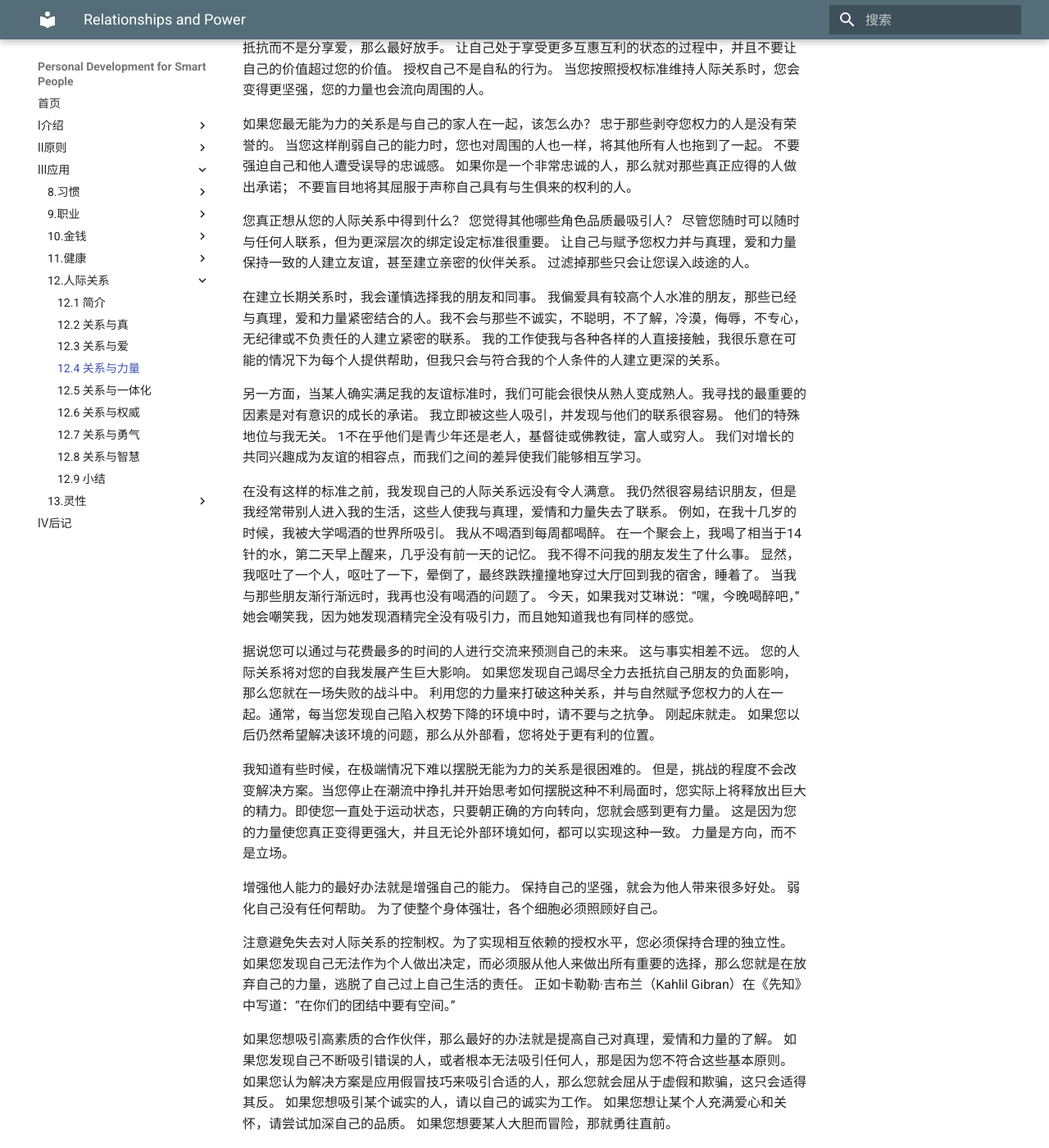
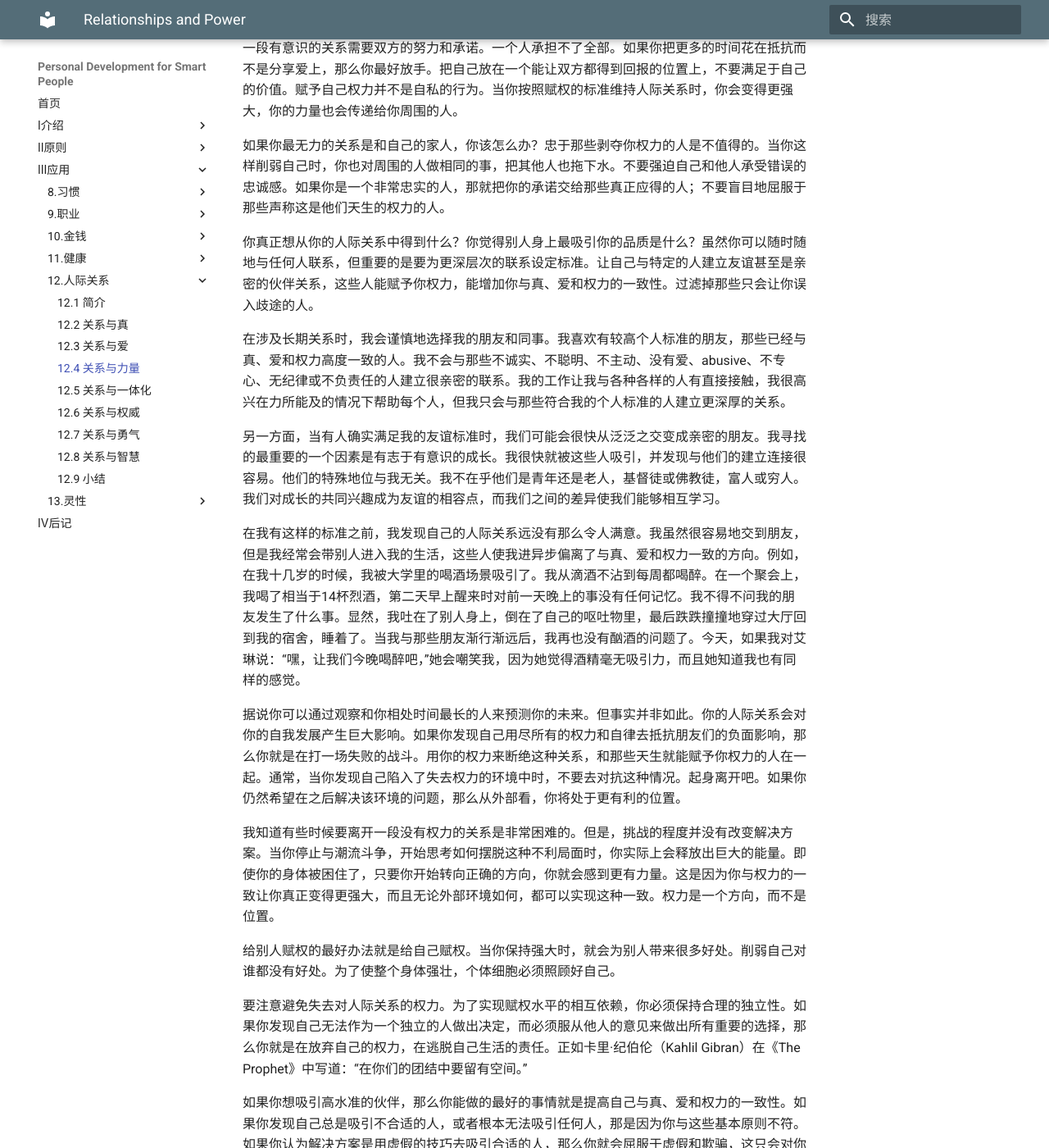
Before and after one commit to wtsnwei/pdsp, an MkDocs documentation site: the page built from docs/3.Application/12.relationships/03.relationships-and-power.md, in a window 1280 px wide and 1400 px high, scrolled down 447 px. Shown: the whole window at 82% size. Built offline with MkDocs 1.6.1 and Material for MkDocs 9.7.7, drawn with Linux system fonts in a browser that asks for light colours; some of the changed text lies outside the part shown.

Commit message:
校对完了《relationships and power》这一节

```diff
--- a/docs/3.Application/12.relationships/03.relationships-and-power.md
+++ b/docs/3.Application/12.relationships/03.relationships-and-power.md
@@ -3,30 +3,30 @@ title:      Relationships and Power
 date:       2021-03-17
 ---
 
-最好的人际关系有助于增加而不是减少力量。 建立关系的目的是使您与真理，爱和力量保持一致，从而体验更大的整体性。 如果连接使您无法对齐，则不值得维护。 您坚持失去关系的时间越长，您变得越弱。 最佳的人际关系将帮助您满足需求，满足您的愿望，获得清晰感并感到更紧密联系。 它们将以对您重要的方式为您的生活增添价值。
+最好的人际关系有助于增强你的权力而不是削弱你的权力。进入一段关系的要点是增加你与真、爱和权力的结合度，从而体验更大的整体性。如果一个连接让你远离了结合，那么它就不值得维护。你失去权力的关系上坚持的时间越长，你就会变得越虚弱。你最好的人际关系将帮助你满足你的需求，满足你的欲望，获得清晰感，并感受到更多的连接。它们会以对你很重要的方式为你的生活增添价值。
 
-如果您屈从于削弱您自己或使您感到被困的人际关系，那就是在释放力量。 无论情况如何，纠正此类情况都是您的责任。 意识到您可以随时选择离开。 这样做可能会带来负面影响，例如，如果您离开了一个虐待对象，将会导致收入损失，但是这种问题是暂时的。 当您放弃无能为力的关系时，您可以期望尽快恢复自己的力量。 不幸的是，滥用连接的本质是，它们破坏了您，使您难以想象再次变得强大。如果您发现自己处境不利于您并且不选择离开，那么您就选择留下来，这意味着您选择了虐待自己。
+如果你屈服于削弱你或让你感到被困住的人际关系，那你就是在放弃你的权力。无论情况如何，纠正这种情况都是你的责任。要知道你可以随时选择离开。这样做可能会带来负面影响，比如离开虐待你的伴侣会失去收入，但是这些问题是暂时的。当你放弃失去权力的关系时，你可以期望尽快恢复自己的权力。不幸的是，滥用连接的本质是，它们破坏了你，使你很难想象自己能再次强大起来。如果你发现自己处于会削弱你的情况，而你没选择离开，那么你就选择了留下来，这意味着你选择了虐待自己。
 
-有意识的关系需要双方的努力和承诺。 一个人不能独自承担全部事情。 如果您花费更多的时间与抵抗而不是分享爱，那么最好放手。 让自己处于享受更多互惠互利的状态的过程中，并且不要让自己的价值超过您的价值。 授权自己不是自私的行为。 当您按照授权标准维持人际关系时，您会变得更坚强，您的力量也会流向周围的人。
+一段有意识的关系需要双方的努力和承诺。一个人承担不了全部。如果你把更多的时间花在抵抗而不是分享爱上，那么你最好放手。把自己放在一个能让双方都得到回报的位置上，不要满足于自己的价值。赋予自己权力并不是自私的行为。当你按照赋权的标准维持人际关系时，你会变得更强大，你的力量也会传递给你周围的人。
 
-如果您最无能为力的关系是与自己的家人在一起，该怎么办？ 忠于那些剥夺您权力的人是没有荣誉的。 当您这样削弱自己的能力时，您也对周围的人也一样，将其他所有人也拖到了一起。 不要强迫自己和他人遭受误导的忠诚感。 如果你是一个非常忠诚的人，那么就对那些真正应得的人做出承诺； 不要盲目地将其屈服于声称自己具有与生俱来的权利的人。
+如果你最无力的关系是和自己的家人，你该怎么办？忠于那些剥夺你权力的人是不值得的。当你这样削弱自己时，你也对周围的人做相同的事，把其他人也拖下水。不要强迫自己和他人承受错误的忠诚感。如果你是一个非常忠实的人，那就把你的承诺交给那些真正应得的人；不要盲目地屈服于那些声称这是他们天生的权力的人。
 
-您真正想从您的人际关系中得到什么？ 您觉得其他哪些角色品质最吸引人？ 尽管您随时可以随时与任何人联系，但为更深层次的绑定设定标准很重要。 让自己与赋予您权力并与真理，爱和力量保持一致的人建立友谊，甚至建立亲密的伙伴关系。 过滤掉那些只会让您误入歧途的人。
+你真正想从你的人际关系中得到什么？你觉得别人身上最吸引你的品质是什么？虽然你可以随时随地与任何人联系，但重要的是要为更深层次的联系设定标准。让自己与特定的人建立友谊甚至是亲密的伙伴关系，这些人能赋予你权力，能增加你与真、爱和权力的一致性。过滤掉那些只会让你误入歧途的人。
 
-在建立长期关系时，我会谨慎选择我的朋友和同事。 我偏爱具有较高个人水准的朋友，那些已经与真理，爱和力量紧密结合的人。我不会与那些不诚实，不聪明，不了解，冷漠，侮辱，不专心，无纪律或不负责任的人建立紧密的联系。 我的工作使我与各种各样的人直接接触，我很乐意在可能的情况下为每个人提供帮助，但我只会与符合我的个人条件的人建立更深的关系。
+在涉及长期关系时，我会谨慎地选择我的朋友和同事。我喜欢有较高个人标准的朋友，那些已经与真、爱和权力高度一致的人。我不会与那些不诚实、不聪明、不主动、没有爱、abusive、不专心、无纪律或不负责任的人建立很亲密的联系。我的工作让我与各种各样的人有直接接触，我很高兴在力所能及的情况下帮助每个人，但我只会与那些符合我的个人标准的人建立更深厚的关系。
 
-另一方面，当某人确实满足我的友谊标准时，我们可能会很快从熟人变成熟人。我寻找的最重要的因素是对有意识的成长的承诺。 我立即被这些人吸引，并发现与他们的联系很容易。 他们的特殊地位与我无关。  1不在乎他们是青少年还是老人，基督徒或佛教徒，富人或穷人。 我们对增长的共同兴趣成为友谊的相容点，而我们之间的差异使我们能够相互学习。
+另一方面，当有人确实满足我的友谊标准时，我们可能会很快从泛泛之交变成亲密的朋友。我寻找的最重要的一个因素是有志于有意识的成长。我很快就被这些人吸引，并发现与他们的建立连接很容易。他们的特殊地位与我无关。我不在乎他们是青年还是老人，基督徒或佛教徒，富人或穷人。我们对成长的共同兴趣成为友谊的相容点，而我们之间的差异使我们能够相互学习。
 
-在没有这样的标准之前，我发现自己的人际关系远没有令人满意。 我仍然很容易结识朋友，但是我经常带别人进入我的生活，这些人使我与真理，爱情和力量失去了联系。 例如，在我十几岁的时候，我被大学喝酒的世界所吸引。 我从不喝酒到每周都喝醉。 在一个聚会上，我喝了相当于14针的水，第二天早上醒来，几乎没有前一天的记忆。 我不得不问我的朋友发生了什么事。 显然，我呕吐了一个人，呕吐了一下，晕倒了，最终跌跌撞撞地穿过大厅回到我的宿舍，睡着了。 当我与那些朋友渐行渐远时，我再也没有喝酒的问题了。 今天，如果我对艾琳说：“嘿，今晚喝醉吧，”她会嘲笑我，因为她发现酒精完全没有吸引力，而且她知道我也有同样的感觉。
+在我有这样的标准之前，我发现自己的人际关系远没有那么令人满意。我虽然很容易地交到朋友，但是我经常会带别人进入我的生活，这些人使我进异步偏离了与真、爱和权力一致的方向。例如，在我十几岁的时候，我被大学里的喝酒场景吸引了。我从滴酒不沾到每周都喝醉。在一个聚会上，我喝了相当于14杯烈酒，第二天早上醒来时对前一天晚上的事没有任何记忆。我不得不问我的朋友发生了什么事。显然，我吐在了别人身上，倒在了自己的呕吐物里，最后跌跌撞撞地穿过大厅回到我的宿舍，睡着了。当我与那些朋友渐行渐远后，我再也没有酗酒的问题了。今天，如果我对艾琳说：“嘿，让我们今晚喝醉吧，”她会嘲笑我，因为她觉得酒精毫无吸引力，而且她知道我也有同样的感觉。
 
-据说您可以通过与花费最多的时间的人进行交流来预测自己的未来。 这与事实相差不远。 您的人际关系将对您的自我发展产生巨大影响。 如果您发现自己竭尽全力去抵抗自己朋友的负面影响，那么您就在一场失败的战斗中。 利用您的力量来打破这种关系，并与自然赋予您权力的人在一起。通常，每当您发现自己陷入权势下降的环境中时，请不要与之抗争。 刚起床就走。 如果您以后仍然希望解决该环境的问题，那么从外部看，您将处于更有利的位置。
+据说你可以通过观察和你相处时间最长的人来预测你的未来。但事实并非如此。你的人际关系会对你的自我发展产生巨大影响。如果你发现自己用尽所有的权力和自律去抵抗朋友们的负面影响，那么你就是在打一场失败的战斗。用你的权力来断绝这种关系，和那些天生就能赋予你权力的人在一起。通常，当你发现自己陷入了失去权力的环境中时，不要去对抗这种情况。起身离开吧。如果你仍然希望在之后解决该环境的问题，那么从外部看，你将处于更有利的位置。
 
-我知道有些时候，在极端情况下难以摆脱无能为力的关系是很困难的。 但是，挑战的程度不会改变解决方案。当您停止在潮流中挣扎并开始思考如何摆脱这种不利局面时，您实际上将释放出巨大的精力。即使您一直处于运动状态，只要朝正确的方向转向，您就会感到更有力量。 这是因为您的力量使您真正变得更强大，并且无论外部环境如何，都可以实现这种一致。 力量是方向，而不是立场。
+我知道有些时候要离开一段没有权力的关系是非常困难的。但是，挑战的程度并没有改变解决方案。当你停止与潮流斗争，开始思考如何摆脱这种不利局面时，你实际上会释放出巨大的能量。即使你的身体被困住了，只要你开始转向正确的方向，你就会感到更有力量。这是因为你与权力的一致让你真正变得更强大，而且无论外部环境如何，都可以实现这种一致。权力是一个方向，而不是位置。
 
-增强他人能力的最好办法就是增强自己的能力。 保持自己的坚强，就会为他人带来很多好处。 弱化自己没有任何帮助。 为了使整个身体强壮，各个细胞必须照顾好自己。
+给别人赋权的最好办法就是给自己赋权。当你保持强大时，就会为别人带来很多好处。削弱自己对谁都没有好处。为了使整个身体强壮，个体细胞必须照顾好自己。
 
-注意避免失去对人际关系的控制权。为了实现相互依赖的授权水平，您必须保持合理的独立性。 如果您发现自己无法作为个人做出决定，而必须服从他人来做出所有重要的选择，那么您就是在放弃自己的力量，逃脱了自己过上自己生活的责任。 正如卡勒勒·吉布兰（Kahlil Gibran）在《先知》中写道：“在你们的团结中要有空间。”
+要注意避免失去对人际关系的权力。为了实现赋权水平的相互依赖，你必须保持合理的独立性。如果你发现自己无法作为一个独立的人做出决定，而必须服从他人的意见来做出所有重要的选择，那么你就是在放弃自己的权力，在逃脱自己生活的责任。正如卡里·纪伯伦（Kahlil Gibran）在《The Prophet》中写道：“在你们的团结中要留有空间。”
 
-如果您想吸引高素质的合作伙伴，那么最好的办法就是提高自己对真理，爱情和力量的了解。 如果您发现自己不断吸引错误的人，或者根本无法吸引任何人，那是因为您不符合这些基本原则。 如果您认为解决方案是应用假冒技巧来吸引合适的人，那么您就会屈从于虚假和欺骗，这只会适得其反。 如果您想吸引某个诚实的人，请以自己的诚实为工作。 如果您想让某个人充满爱心和关怀，请尝试加深自己的品质。 如果您想要某人大胆而冒险，那就勇往直前。
+如果你想吸引高水准的伙伴，那么你能做的最好的事情就是提高自己与真、爱和权力的一致性。如果你发现自己总是吸引不合适的人，或者根本无法吸引任何人，那是因为你与这些基本原则不符。如果你认为解决方案是用虚假的技巧去吸引合适的人，那么你就会屈服于虚假和欺骗，这只会对你产生适得其反的效果。如果你想吸引某个诚实的人，那就努力做到诚实。如果你想有人爱和有人关怀，那就努力加深自己的这些品质。如果你吸引一个大胆冒险的人，那就鼓起你的勇气。
 
-人们发现各种各样的人格特质都很吸引人，但真理，爱情和力量的原则却是普遍的吸引者。 没有一个理智的人想要一种充满谎言和欺骗的关系。 没有人想要一个冷漠或无情的伙伴。 而且没有人有意进入虐待关系。 尽管我们之间存在差异，但我们彼此都被相同的基本素质所吸引。 我们都希望以真理，爱和力量为中心的关系。 您在自己内部开发的内容越多，您就会变得更具吸引力。
+虽然人们发现各种各样的个性特征有吸引力，但真、爱和权力的原则却有普遍的吸引力。没有一个理智的人想要一段充满谎言和欺骗的关系。没有人想要一个冷漠或无情的伙伴。没有人会故意进入一段虐待关系。尽管我们之间存在差异，但我们彼此都被相同的基本品质所吸引。我们都渴望以真、爱和权力为中心的关系。你在自己发展得越多，你就会变得越有吸引力。
```
